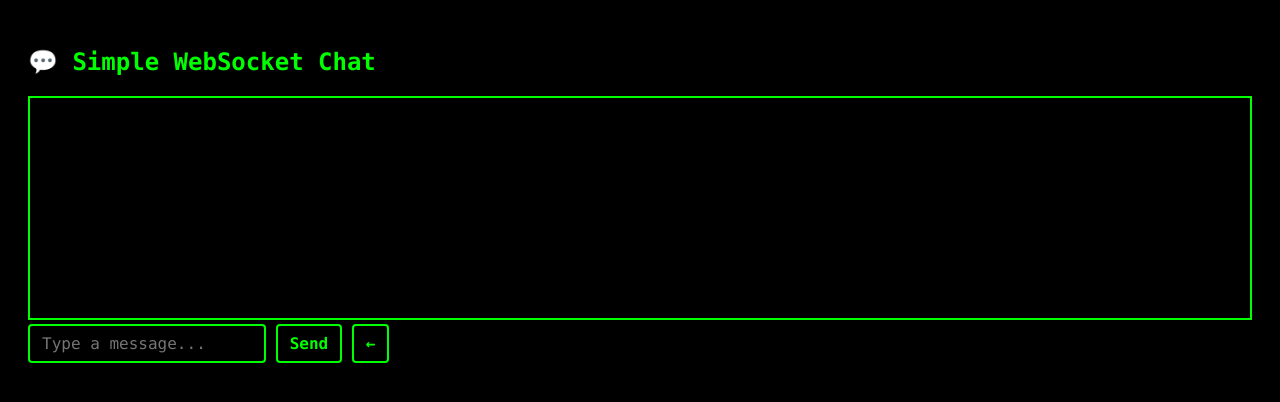
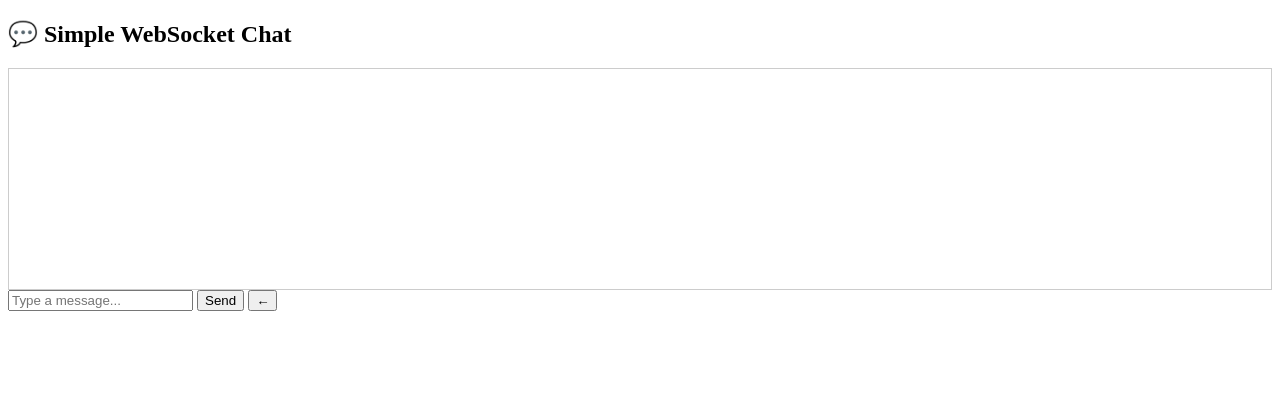
Before and after one commit to hyunju12345/GhostChat, a website: page index.html in a window 1280 px wide. Drawn offline with Linux system fonts and the light colour scheme.

Commit message:
Update style.css

```diff
--- a/style.css
+++ b/style.css
@@ -1,51 +1,19 @@
-body {
-    font-family: 'Consolas', 'Courier New', monospace;
-    background: #000;
-    color: #00ff00;
+.body {
+    font-family: sans-serif;
     padding: 20px;
 }
 
 #messages {
-    border: 2px solid #00ff00;
+    border: 1px solid #ccc;
     padding: 10px;
     height: 200px;
     overflow-y: auto;
-    background: #000;
-    color: #00ff00;
 }
 
 /* this one is written by chatgpt for quick styling */
 #reasonBox {
-    border: 2px solid #00ff00;
+    border: 1px solid #aaa;
     padding: 15px;
     margin-top: 15px;
-    background: #000;
-    color: #00ff00;
+    background: #f9f9f9;
 }
-
-input, button, textarea {
-    background: #000;
-    color: #00ff00;
-    border: 2px solid #00ff00;
-    border-radius: 4px;
-    padding: 8px 12px;
-    font-family: 'Consolas', 'Courier New', monospace;
-    font-size: 1em;
-    margin: 4px 0;
-    outline: none;
-}
-input:focus, button:focus, textarea:focus {
-    border: 2px solid #00ff00;
-    box-shadow: 0 0 8px #00ff00;
-}
-button {
-    background: #000;
-    color: #00ff00;
-    font-weight: bold;
-    cursor: pointer;
-    border: 2px solid #00ff00;
-}
-button:hover {
-    background: #003300;
-    color: #00ff00;
-}
```
